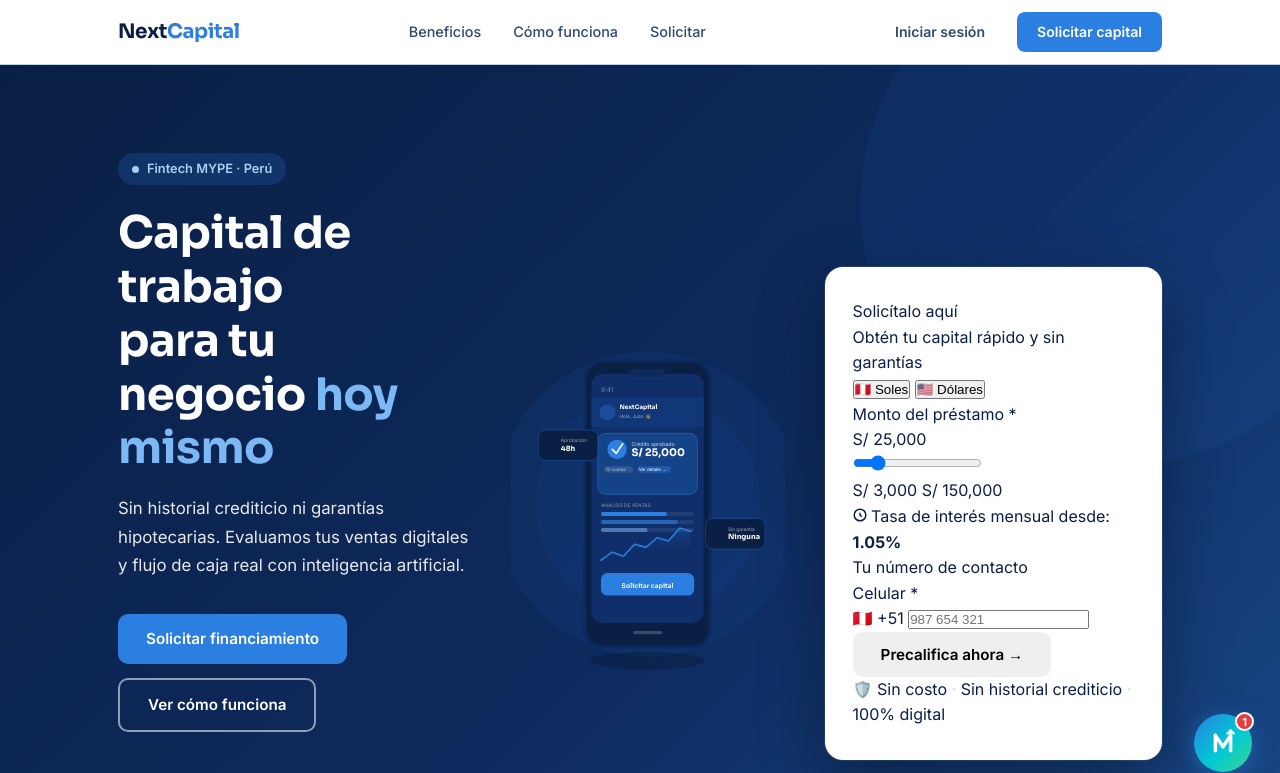
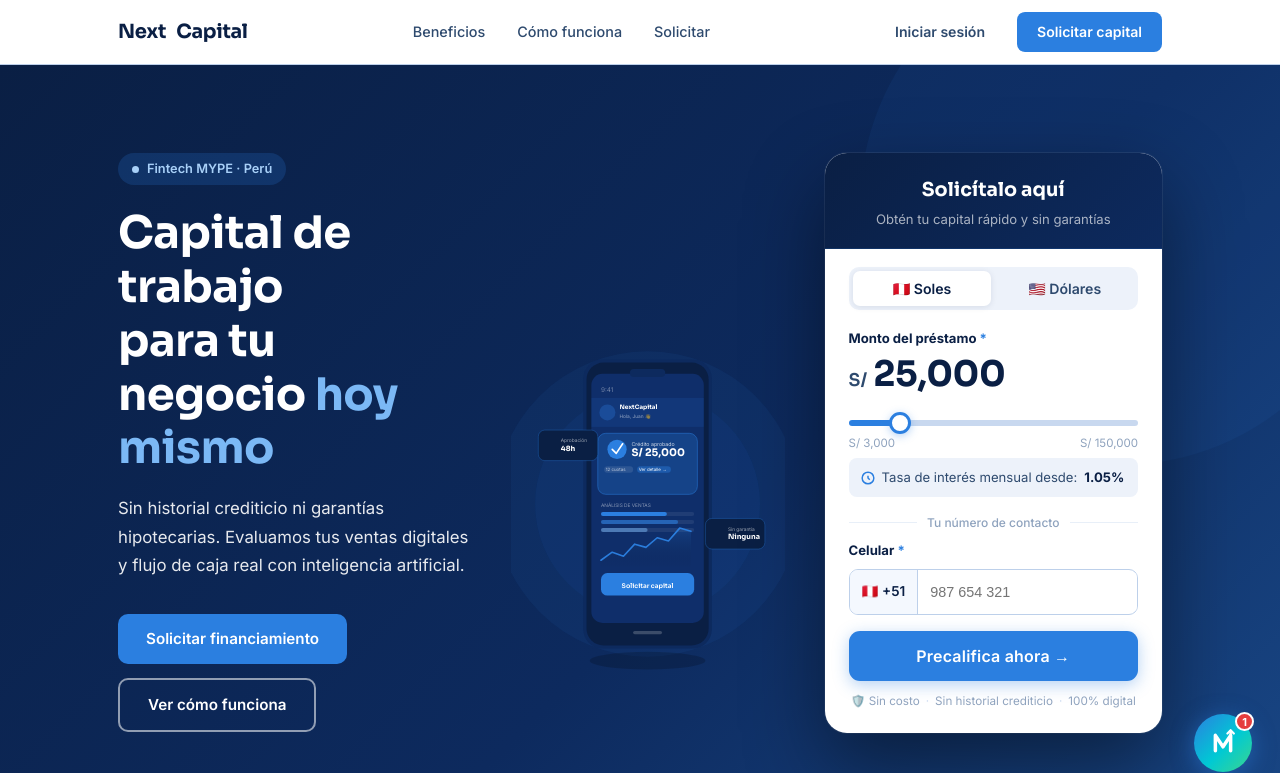
Before and after one commit to almanzavictor63-ship-it/TRABAJO-PARCIAL-COMUNIDAD-DIGITAL-3, a plain HTML site: page index.html in a window 1280 px wide. Shown: the top 773 px of the page. Drawn offline with Linux system fonts and the light colour scheme.

Commit message:
Agregar nuevo styles.css

```diff
--- a/styles.css
+++ b/styles.css
@@ -40,8 +40,30 @@
 /* ── Navbar ── */
 .navbar { position: sticky; top: 0; z-index: 100; background: #fff; border-bottom: 1px solid var(--border); }
 .navbar-inner { display: flex; align-items: center; justify-content: space-between; height: 64px; }
-.logo { font-family: var(--fh); font-size: 1.25rem; font-weight: 700; color: var(--navy); letter-spacing: -.4px; }
-.logo span { color: var(--blue); }
+/* ── Logo ── */
+.logo {
+  display: flex; align-items: center; gap: 10px;
+  font-family: var(--fh); font-size: 1.22rem; font-weight: 700;
+  color: var(--navy); letter-spacing: -.3px; text-decoration: none;
+}
+.logo-icon { width: 36px; height: 36px; flex-shrink: 0; }
+.logo-wordmark { display: flex; align-items: baseline; gap: 0; }
+.logo-wordmark em {
+  font-style: normal;
+  background: linear-gradient(135deg, #2B7FE0 0%, #00C9D4 50%, #3DD68C 100%);
+  -webkit-background-clip: text; -webkit-text-fill-color: transparent;
+  background-clip: text;
+}
+/* In navbar, "Next" is navy, "Capital" is gradient */
+.logo .logo-wordmark::before { content: 'Next'; color: var(--navy); }
+/* In footer (light variant), both parts are white / light */
+.logo-wordmark--light { color: rgba(255,255,255,.9); }
+.logo-wordmark--light em {
+  background: linear-gradient(135deg, #7EC8F8 0%, #3DD68C 100%);
+  -webkit-background-clip: text; -webkit-text-fill-color: transparent;
+  background-clip: text;
+}
+.logo-wordmark--light::before { content: 'Next'; color: rgba(255,255,255,.9); }
 .nav-links { display: flex; gap: 32px; list-style: none; }
 .nav-links a { font-size: .9rem; font-weight: 500; color: var(--slate); transition: var(--tr); }
 .nav-links a:hover { color: var(--navy); }
@@ -100,6 +122,21 @@
   background: #fff; border-radius: 18px; padding: 32px 28px;
   box-shadow: 0 24px 64px rgba(0,0,0,.35), 0 0 0 1px rgba(255,255,255,.1);
 }
+/* Cuando el hero-form-card es la tarjeta precalifica, el padding va dentro */
+.hero-form-card.precalifica-card {
+  padding: 0;
+  border-radius: 22px;
+  align-self: start;
+  box-shadow: 0 32px 80px rgba(0,0,0,.45), 0 0 0 1px rgba(255,255,255,.08);
+}
+/* Divider entre tabs y campo tel */
+.pc-divider {
+  display: flex; align-items: center; gap: 10px;
+  margin: 16px 0 8px; font-size: .75rem; color: #8FA3BE; font-weight: 500;
+}
+.pc-divider::before, .pc-divider::after {
+  content: ''; flex: 1; height: 1px; background: #E8EFF8;
+}
 .form-title { font-family: var(--fh); font-size: 1.15rem; font-weight: 700; color: var(--navy); margin-bottom: 2px; }
 .form-subtitle { font-size: .82rem; color: var(--slate); margin-bottom: 18px; }
 .form-group { margin-bottom: 13px; }
@@ -117,6 +154,215 @@
 .form-row { display: grid; grid-template-columns: 1fr 1fr; gap: 11px; }
 .btn-form { width: 100%; justify-content: center; padding: 14px; font-size: .96rem; border-radius: 9px; margin-top: 4px; }
 .form-trust { display: flex; align-items: center; gap: 7px; font-size: .75rem; color: var(--slate); margin-top: 10px; justify-content: center; }
+
+/* ── PRECALIFICA CARD ── */
+.precalifica-card {
+  background: #fff;
+  border-radius: 20px;
+  padding: 0;
+  overflow: hidden;
+  box-shadow: 0 24px 64px rgba(0,0,0,.32), 0 0 0 1px rgba(255,255,255,.08);
+}
+.pc-header {
+  background: linear-gradient(135deg, var(--navy) 0%, var(--navy-mid) 100%);
+  padding: 22px 28px 18px;
+  text-align: center;
+  border-bottom: 1px solid rgba(43,127,224,.2);
+}
+.pc-title {
+  font-family: var(--fh);
+  font-size: 1.2rem;
+  font-weight: 700;
+  color: #fff;
+  margin-bottom: 3px;
+}
+.pc-sub {
+  font-size: .82rem;
+  color: rgba(255,255,255,.65);
+}
+
+/* Tabs moneda */
+.currency-tabs {
+  display: flex;
+  margin: 18px 24px 0;
+  background: #EDF2FA;
+  border-radius: 10px;
+  padding: 4px;
+  gap: 4px;
+}
+.cur-tab {
+  flex: 1;
+  padding: 9px 0;
+  border: none;
+  border-radius: 7px;
+  font-family: var(--fb);
+  font-size: .88rem;
+  font-weight: 600;
+  cursor: pointer;
+  transition: var(--tr);
+  background: transparent;
+  color: var(--slate);
+}
+.cur-tab.active {
+  background: #fff;
+  color: var(--navy);
+  box-shadow: 0 1px 6px rgba(10,31,68,.1);
+}
+
+.pc-form { padding: 18px 24px 22px; }
+
+.pc-label {
+  display: block;
+  font-size: .82rem;
+  font-weight: 700;
+  color: var(--navy);
+  margin-bottom: 8px;
+}
+.req { color: var(--blue); }
+
+/* Display monto grande */
+.pc-amount-wrap { margin-bottom: 6px; }
+.pc-amount-display {
+  display: flex;
+  align-items: baseline;
+  gap: 6px;
+  margin-bottom: 14px;
+}
+.pc-currency-symbol {
+  font-family: var(--fh);
+  font-size: 1.1rem;
+  font-weight: 600;
+  color: var(--slate);
+}
+.pc-amount-val {
+  font-family: var(--fh);
+  font-size: 2.2rem;
+  font-weight: 700;
+  color: var(--navy);
+  letter-spacing: -.5px;
+  line-height: 1;
+}
+
+/* Slider */
+.pc-slider {
+  -webkit-appearance: none;
+  width: 100%;
+  height: 6px;
+  border-radius: 3px;
+  background: linear-gradient(to right, var(--blue) 0%, var(--blue) var(--pct, 15%), #C8D8EF var(--pct, 15%), #C8D8EF 100%);
+  outline: none;
+  cursor: pointer;
+  margin-bottom: 8px;
+}
+.pc-slider::-webkit-slider-thumb {
+  -webkit-appearance: none;
+  width: 22px; height: 22px;
+  border-radius: 50%;
+  background: #fff;
+  border: 3px solid var(--blue);
+  box-shadow: 0 2px 8px rgba(43,127,224,.35);
+  cursor: pointer;
+  transition: box-shadow .15s;
+}
+.pc-slider::-webkit-slider-thumb:hover {
+  box-shadow: 0 0 0 6px rgba(43,127,224,.15);
+}
+.pc-slider::-moz-range-thumb {
+  width: 22px; height: 22px;
+  border-radius: 50%;
+  background: #fff;
+  border: 3px solid var(--blue);
+  box-shadow: 0 2px 8px rgba(43,127,224,.3);
+  cursor: pointer;
+}
+.pc-range-labels {
+  display: flex;
+  justify-content: space-between;
+  font-size: .72rem;
+  color: #8FA3BE;
+  margin-bottom: 2px;
+}
+
+/* Tasa */
+.pc-tasa {
+  display: flex;
+  align-items: center;
+  gap: 7px;
+  font-size: .82rem;
+  color: var(--slate);
+  background: #EDF2FA;
+  border-radius: 8px;
+  padding: 9px 12px;
+  margin-bottom: 2px;
+}
+.pc-tasa svg { flex-shrink:0; color: var(--blue); }
+.pc-tasa strong { color: var(--navy); }
+
+/* Tel input */
+.pc-tel-wrap {
+  display: flex;
+  align-items: center;
+  border: 1.5px solid var(--border);
+  border-radius: 9px;
+  overflow: hidden;
+  transition: var(--tr);
+}
+.pc-tel-wrap:focus-within {
+  border-color: var(--blue);
+  box-shadow: 0 0 0 3px rgba(43,127,224,.15);
+}
+.pc-flag {
+  padding: 11px 12px;
+  font-size: .85rem;
+  background: #F4F8FE;
+  border-right: 1.5px solid var(--border);
+  color: var(--navy);
+  font-weight: 600;
+  white-space: nowrap;
+}
+.pc-tel-wrap input {
+  border: none !important;
+  box-shadow: none !important;
+  flex: 1;
+  padding: 11px 12px;
+  font-size: .9rem;
+  color: var(--navy);
+  outline: none;
+  background: #fff;
+}
+
+/* Botón precalifica */
+.pc-btn {
+  width: 100%;
+  justify-content: center;
+  padding: 15px;
+  font-size: 1rem;
+  border-radius: 11px;
+  margin-top: 16px;
+  letter-spacing: .2px;
+  background: var(--blue);
+  color: #fff;
+  transition: var(--tr);
+  box-shadow: 0 4px 16px rgba(43,127,224,.35);
+}
+.pc-btn:hover {
+  background: var(--blue-dk);
+  box-shadow: 0 6px 20px rgba(43,127,224,.45);
+  transform: translateY(-1px);
+}
+
+.pc-trust {
+  display: flex;
+  align-items: center;
+  justify-content: center;
+  gap: 6px;
+  font-size: .73rem;
+  color: #8FA3BE;
+  margin-top: 11px;
+  text-align: center;
+}
+.pc-trust svg { flex-shrink:0; stroke: var(--blue); }
+.pc-trust span { display:flex; align-items:center; gap:4px; }
 
 /* ── BENEFICIOS — 4 cards ── */
 .benefits { padding: 72px 0; background: #fff; }
@@ -254,8 +500,7 @@
 /* ── FOOTER COMPLETO ── */
 .footer-full { background: #07152E; padding: 60px 0 0; }
 .footer-grid { display: grid; grid-template-columns: 1.6fr 1fr 1.2fr; gap: 48px; padding-bottom: 48px; border-bottom: 1px solid rgba(255,255,255,.08); }
-.footer-logo { font-family: var(--fh); font-size: 1.3rem; font-weight: 700; color: #fff; margin-bottom: 14px; }
-.footer-logo span { color: var(--blue); }
+.footer-logo { display: flex; align-items: center; gap: 10px; font-family: var(--fh); font-size: 1.22rem; font-weight: 700; color: #fff; margin-bottom: 14px; }
 .footer-about { font-size: .83rem; color: rgba(255,255,255,.6); line-height: 1.7; margin-bottom: 22px; }
 .footer-about strong { color: rgba(255,255,255,.85); }
 .footer-about a { color: var(--blue); text-decoration: underline; }
```
